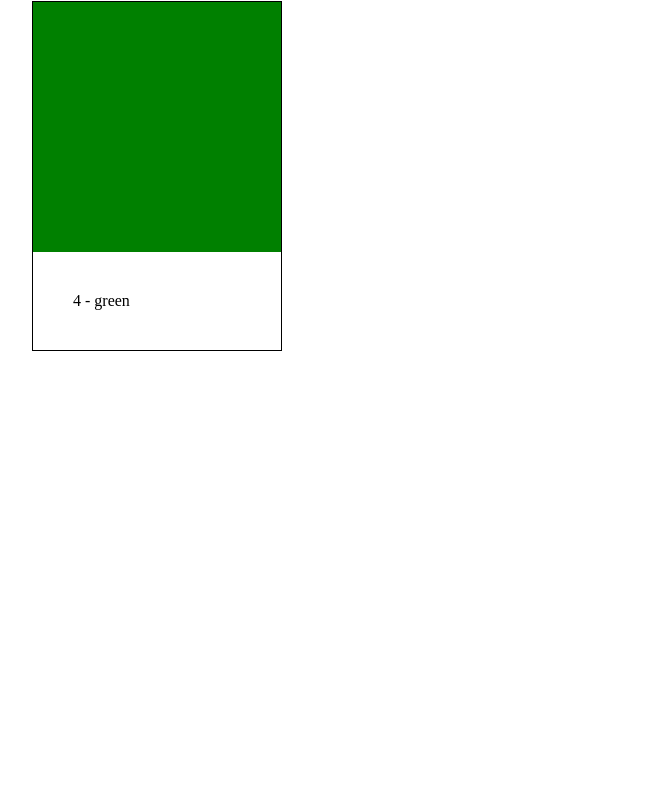
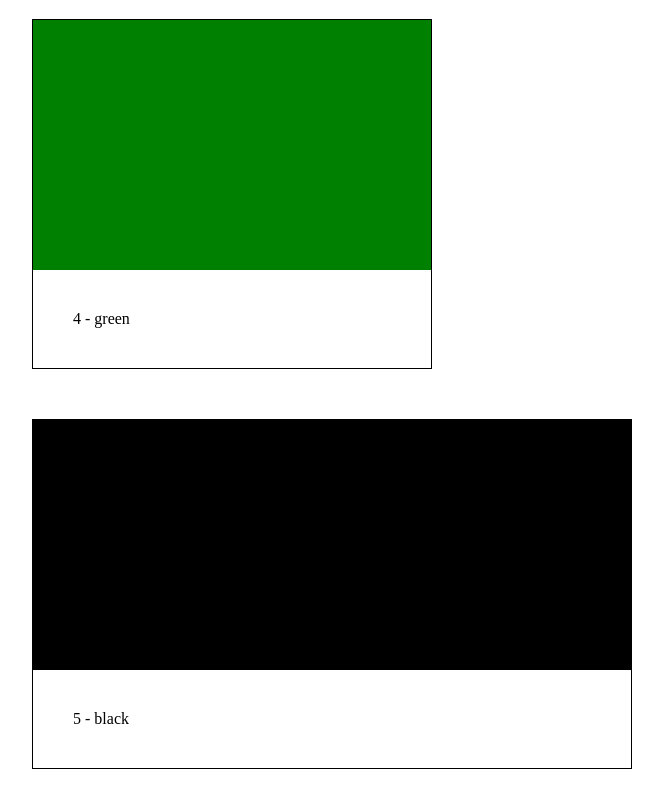
Before and after one commit to seohyon-cho/1120_react, a React (Create React App) app: page / in a window 1280 px wide. Shown: the part 1307-2114 px from the top of the page, without its empty margins (26-689 px from the left). Before the commit the page ends 1708 px from the top, so only its background shows below. Built offline with nearby package versions, Linux system fonts and the light colour scheme.

Commit message:
props 활용 예제 결과물 (복습 요함)

```diff
--- a/src/App.jsx
+++ b/src/App.jsx
@@ -8,8 +8,18 @@ export default function App() {
 			<h1>Color Chart</h1>
 			{colors.map((color, idx) => {
 				// 컴포넌트 호출 시, 컴포넌트의 특정 값을 key={value} 형태로 컴포넌트 내부에 전달 가능. (=props 라고 함.)
-				return <Card key={color + idx} colorName={color} index={idx} />;
+				return (
+					<Card
+						key={color + idx}
+						colorName={color}
+						index={idx}
+						width={100 * (idx + 1) + 'px'}
+						show={'block'}
+					/>
+				);
 			})}
+
+			<Card colorName={'black'} index={4} width={600} />
 		</>
 	);
 }
--- a/src/card/Card.jsx
+++ b/src/card/Card.jsx
@@ -3,10 +3,11 @@ import './Card.scss';
 export default function Card(props) {
 	// 부모 컴포넌트에 전달되는 요소들을 props 라는 객체로 묶어서 자식 컴포넌트의 파라미터로 전달받음.
 	console.log(props);
+	// props 안에는 {colorName: '색상', index: 순서값, width: 넓이값, show: display속성값} 의 구조로 있는 것이므로, props.width, props.colorName 이런식으로 불러와서 쓰는 것임.
 	return (
-		<article className='Card'>
+		<article className='Card' style={{ width: props.width }}>
 			<div className='bgBox' style={{ backgroundColor: props.colorName }}></div>
-			<div className='txtBox'>
+			<div className='txtBox' style={{ display: props.show }}>
 				{props.index + 1} - {props.colorName}
 			</div>
 		</article>
```
